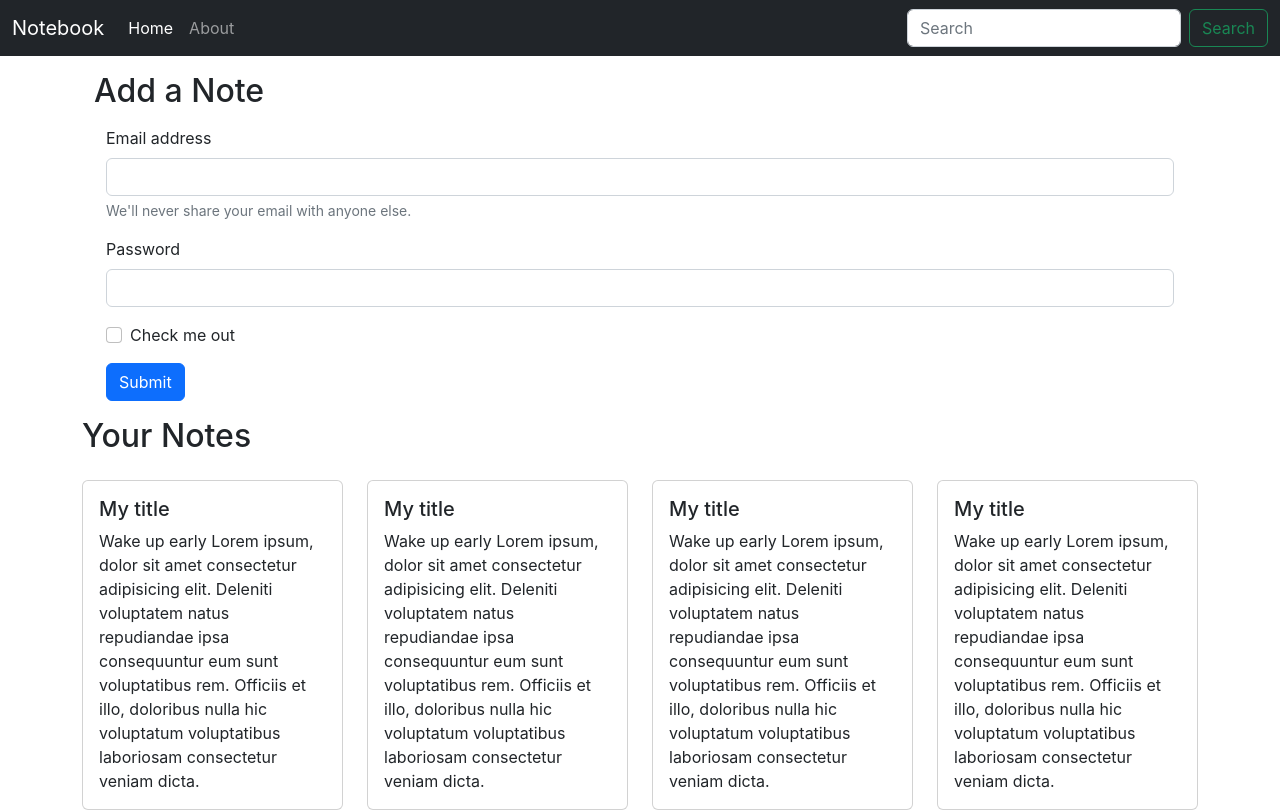
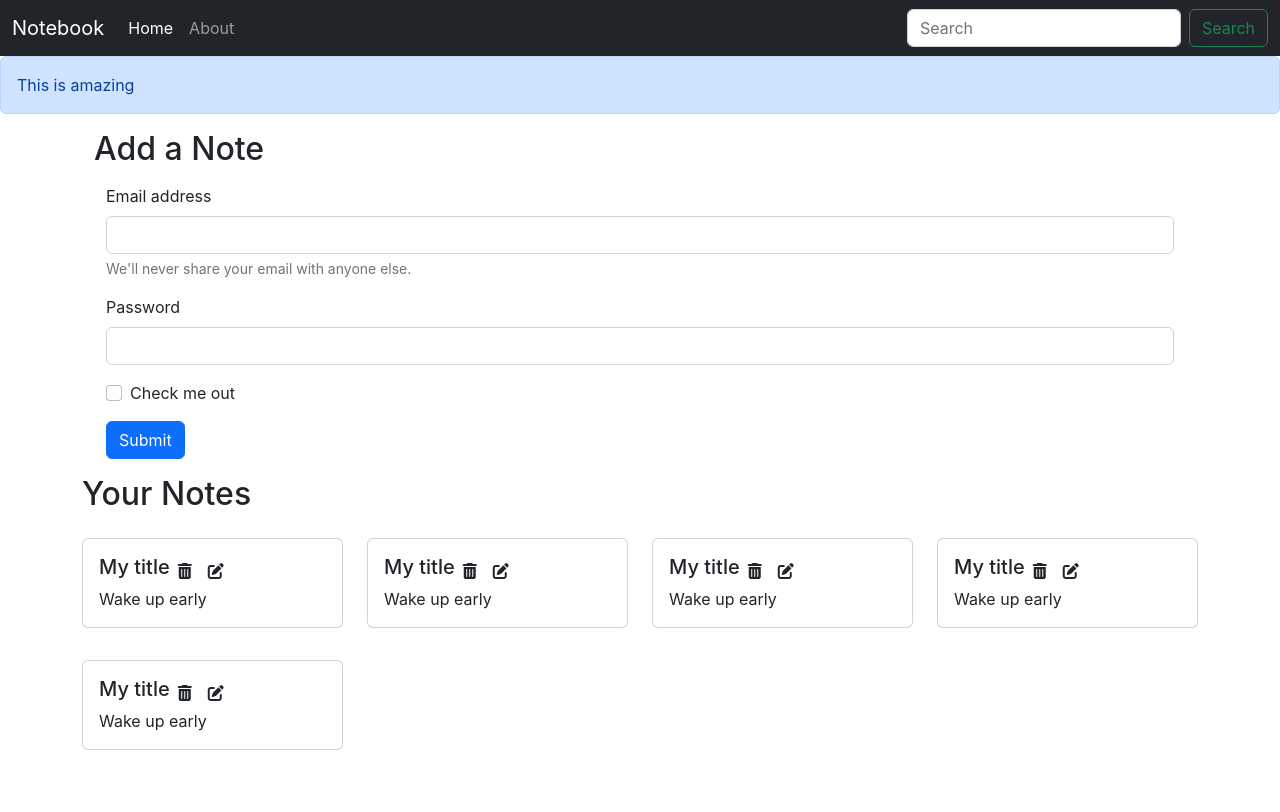
Before and after one commit to Amankr705/notebook, a React (Create React App) app: page / in a window 1280 px wide. Shown: the top 812 px of the page. Built offline with nearby package versions, Linux system fonts and the light colour scheme.

Commit message:
font Awesome icon & Alerts

```diff
--- a/public/index.html
+++ b/public/index.html
@@ -21,6 +21,7 @@
 <body>
   <noscript>You need to enable JavaScript to run this app.</noscript>
   <div id="root"></div>
+  <script src="https://kit.fontawesome.com/5b23eb5640.js" crossorigin="anonymous"></script>
 
   <script src="https://cdn.jsdelivr.net/npm/bootstrap@5.2.3/dist/js/bootstrap.bundle.min.js"
     integrity="sha384-kenU1KFdBIe4zVF0s0G1M5b4hcpxyD9F7jL+jjXkk+Q2h455rYXK/7HAuoJl+0I4" crossorigin="anonymous">
--- a/src/App.js
+++ b/src/App.js
@@ -8,6 +8,7 @@
 import { Home } from './components/Home';
 import About from './components/About';
 import NoteState from './context/notes/NoteState';
+import Alert from './components/Alert';
 
 
 
@@ -17,6 +18,7 @@
     <NoteState>
       <Router>
         <Navbar/>
+        <Alert message="This is amazing" />
         <div className="container">
           <Routes>
               <Route exact path="/" element={<Home/>} />
--- /dev/null
+++ b/src/components/Alert.js
@@ -0,0 +1,11 @@
+import React from 'react'
+
+export default function Alert(props) {
+    return (
+        <div>
+            <div className="alert alert-primary" role="alert">
+                {props.message}
+            </div>
+        </div>
+    )
+}
--- a/src/components/Home.js
+++ b/src/components/Home.js
@@ -6,20 +6,20 @@
       <div className="container my-3">
       <h2>Add a Note</h2>
       <form className="container my-3">
-        <div class="mb-3">
-          <label for="exampleInputEmail1" class="form-label">Email address</label>
-          <input type="email" class="form-control" id="exampleInputEmail1" aria-describedby="emailHelp" />
-          <div id="emailHelp" class="form-text">We'll never share your email with anyone else.</div>
+        <div className="mb-3">
+          <label htmlFor="exampleInputEmail1" className="form-label">Email address</label>
+          <input type="email" className="form-control" id="exampleInputEmail1" aria-describedby="emailHelp" />
+          <div id="emailHelp" className="form-text">We'll never share your email with anyone else.</div>
         </div>
-        <div class="mb-3">
-          <label for="exampleInputPassword1" class="form-label">Password</label>
-          <input type="password" class="form-control" id="exampleInputPassword1" />
+        <div className="mb-3">
+          <label htmlFor="exampleInputPassword1" className="form-label">Password</label>
+          <input type="password" className="form-control" id="exampleInputPassword1" />
         </div>
-        <div class="mb-3 form-check">
-          <input type="checkbox" class="form-check-input" id="exampleCheck1" />
-          <label class="form-check-label" for="exampleCheck1">Check me out</label>
+        <div className="mb-3 form-check">
+          <input type="checkbox" className="form-check-input" id="exampleCheck1" />
+          <label className="form-check-label" htmlFor="exampleCheck1">Check me out</label>
         </div>
-        <button type="submit" class="btn btn-primary">Submit</button>
+        <button type="submit" className="btn btn-primary">Submit</button>
       </form>
       </div>
       <Notes/>
--- a/src/components/Navbar.js
+++ b/src/components/Navbar.js
@@ -5,7 +5,7 @@
 const Navbar = () => {
     let location = useLocation();
     useEffect(() => {
-        console.log(location.pathname);
+        // console.log(location.pathname);
       }, [location]);
     return (
         <nav className="navbar navbar-expand-lg navbar-dark bg-dark">
--- a/src/components/Noteitem.js
+++ b/src/components/Noteitem.js
@@ -4,11 +4,15 @@
     const { note } = props;
     return (
         <div className="col-md-3">
-            <div class="card my-3">
-                    <div class="card-body">
-                        <h5 class="card-title">{note.title}</h5>
-                        <p class="card-text">{note.description} Lorem ipsum, dolor sit amet consectetur adipisicing elit. Deleniti voluptatem natus repudiandae ipsa consequuntur eum sunt voluptatibus rem. Officiis et illo, doloribus nulla hic voluptatum voluptatibus laboriosam consectetur veniam dicta.</p>
+            <div className="card my-3">
+                <div className="card-body">
+                    <div className="d-flex align-items-center">
+                        <h5 className="card-title">{note.title}</h5>
+                        <i className="fa-solid fa-trash-can  mx-2"></i>
+                        <i className="fa-solid fa-pen-to-square mx-2"></i>
                     </div>
+                    <p className="card-text">{note.description}</p>
+                </div>
             </div>
         </div>
     )
--- a/src/components/Notes.js
+++ b/src/components/Notes.js
@@ -10,7 +10,7 @@
     <div className="row my-3">
         <h2>Your Notes</h2>
         {notes.map((note)=>{
-          return <Noteitem note={note}/>
+          return <Noteitem key={note._id} note={note}/>
         })}
     </div>
 
--- a/src/context/notes/NoteState.js
+++ b/src/context/notes/NoteState.js
@@ -22,7 +22,7 @@
               "__v": 0
             },
             {
-              "_id": "6403a54754b5802238b6eebb",
+              "_id": "6403a54754b5802238b6eeb1",
               "user": "6403822635aa2389264dad39",
               "title": "My title",
               "description": "Wake up early",
@@ -31,7 +31,7 @@
               "__v": 0
             },
             {
-              "_id": "6403a54754b5802238b6eebb",
+              "_id": "6403a54754b5802238b6eeb2",
               "user": "6403822635aa2389264dad39",
               "title": "My title",
               "description": "Wake up early",
@@ -40,7 +40,7 @@
               "__v": 0
             },
             {
-              "_id": "6403a54754b5802238b6eebb",
+              "_id": "6403a54754b5802238b6eeb3",
               "user": "6403822635aa2389264dad39",
               "title": "My title",
               "description": "Wake up early",
--- a/src/index.css
+++ b/src/index.css
@@ -11,3 +11,7 @@
   font-family: source-code-pro, Menlo, Monaco, Consolas, 'Courier New',
     monospace;
 }
+
+i{
+  cursor: pointer;
+}
```
